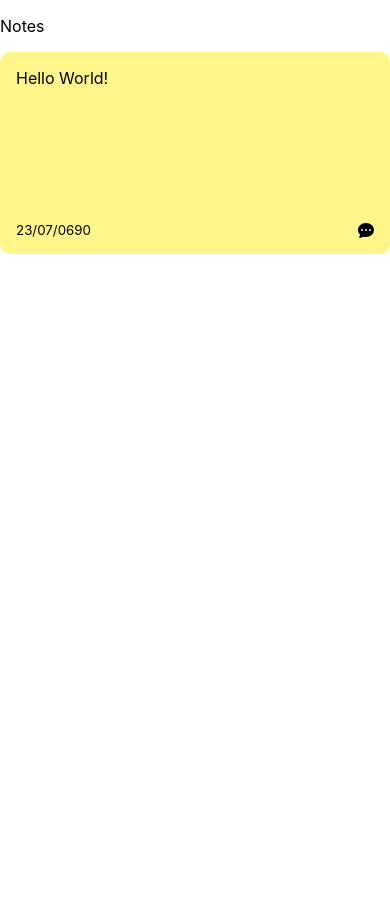
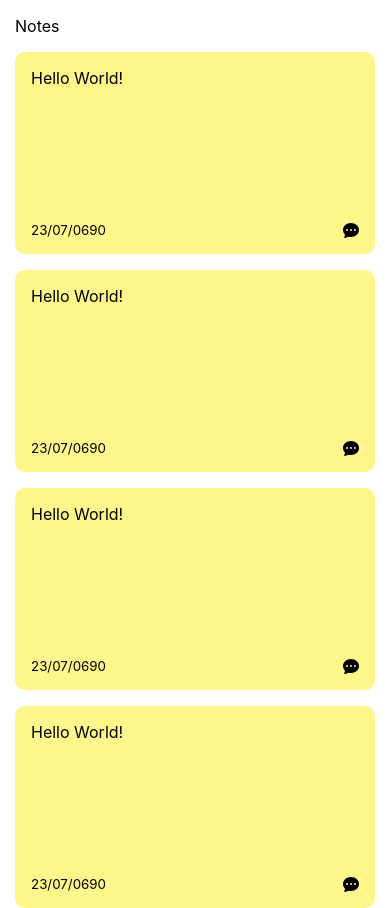
Before and after one commit to GabrielPelosi/notes-application, a React (Create React App) app: page / in a window 390 px wide. Before the commit the page ends 844 px from the top, so only its background shows below. Built offline with nearby package versions, Linux system fonts and the light colour scheme.

Commit message:
responsive notes styles

```diff
--- a/src/components/NotesList.js
+++ b/src/components/NotesList.js
@@ -6,6 +6,9 @@
     return (
         <div className="notes-list">
             <Note/>
+            <Note/>
+            <Note/>
+            <Note/>
         </div>
     )
 }
--- a/src/index.css
+++ b/src/index.css
@@ -14,7 +14,6 @@
 
 .note {
   background-color:#fef68a;
-  margin-bottom: 10px;
   border-radius: 10px;
   padding:1rem;
   min-height: 170px;
@@ -28,3 +27,20 @@
   align-items: center;
   justify-content:space-between;
 }
+
+.notes-list {
+  display: grid;
+  grid-gap: 1rem;
+  /* Tnot reponsive, hard code sizes
+  grid-template-columns: repeat(4, 250px); */
+  /* responsive, dinamic sizes */
+  grid-template-columns: repeat(auto-fit, minmax(250px,1fr));
+}
+
+.container {
+  max-width: 960px;
+  margin-right: auto;
+  margin-left: auto;
+  padding-right: 15px;
+  padding-left:15px;
+}
```
